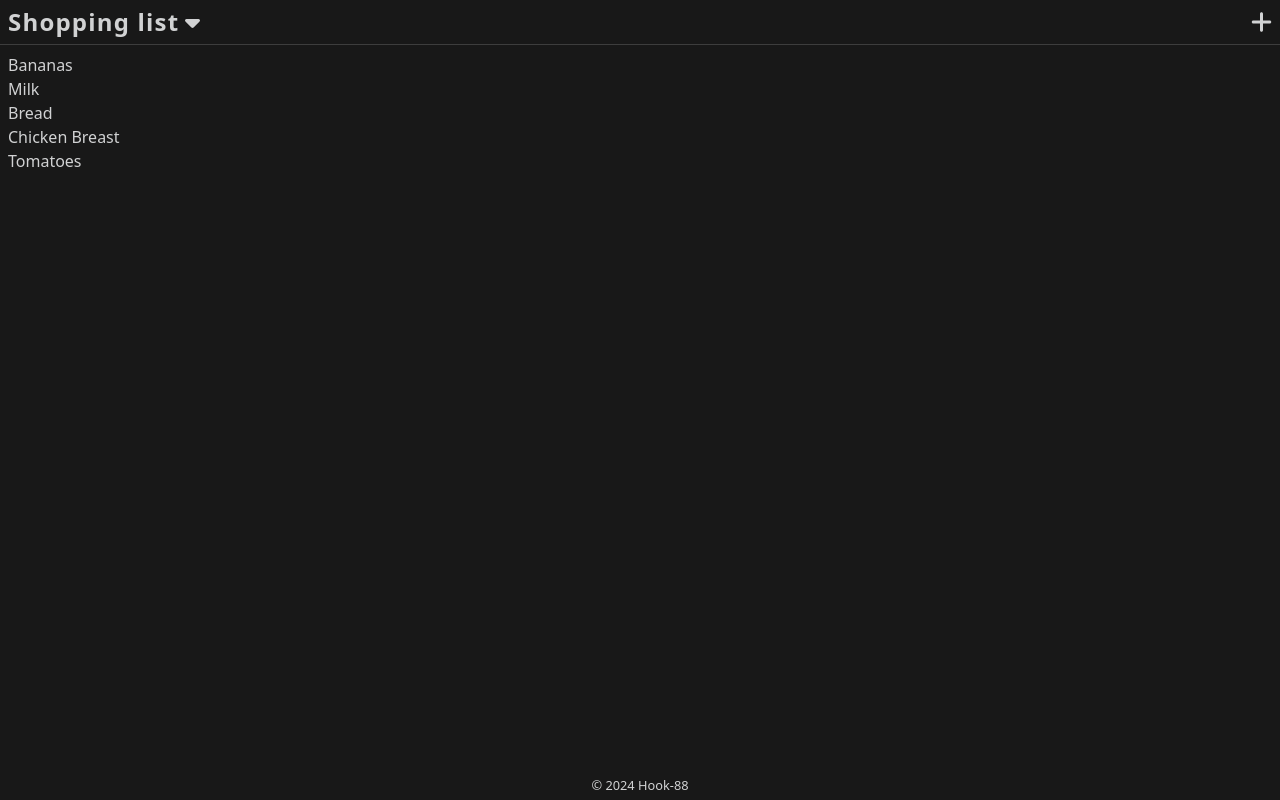
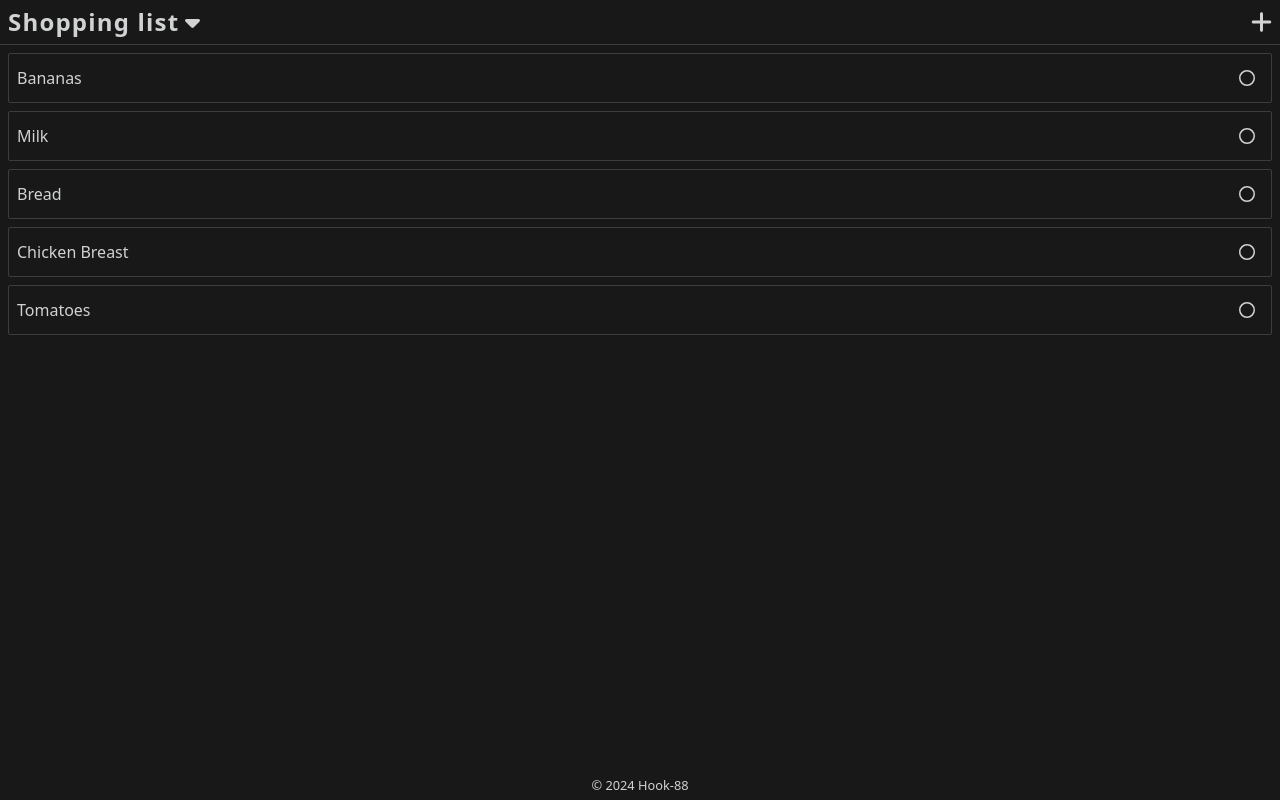
Before and after one commit to Hook-88/shopping-list, a Vue app: page / in a window 1280 px wide. Built offline with nearby package versions, Linux system fonts and the light colour scheme; the HTML template or start-up script is replaced by a standard one.

Commit message:
improved styles

```diff
--- a/src/views/HomeView.vue
+++ b/src/views/HomeView.vue
@@ -7,6 +7,7 @@ import BaseButton from '@/components/buttons/BaseButton.vue';
 import { onMounted } from 'vue';
 import { useShoppingListStore } from '@/stores/shoppingList';
 import { GROCERYITEMS } from '@/data/shoppingList';
+import { faCircle } from '@fortawesome/free-regular-svg-icons';
 
 const shoppingListStore = useShoppingListStore()
 
@@ -25,8 +26,14 @@ onMounted(() => {
     </BaseButton>
   </header>
   <main class="grow flex flex-col px-2">
-    <ul v-if="shoppingListStore.shoppingItems && shoppingListStore.shoppingItems.length > 0">
-      <li v-for="item in shoppingListStore.shoppingItems" :key="item.id">{{ item.name }}</li>
+    <ul v-if="shoppingListStore.shoppingItems && shoppingListStore.shoppingItems.length > 0" class="space-y-2">
+      <li v-for="item in shoppingListStore.shoppingItems" :key="item.id"
+        class="pl-2 border border-ash/20 rounded-xs flex items-center">
+        {{ item.name }}
+        <BaseButton class="ml-auto py-4 px-4 flex items-center">
+          <FontAwesomeIcon :icon="faCircle" />
+        </BaseButton>
+      </li>
     </ul>
     <BaseButton v-else button-type="action">Add new item</BaseButton>
 
```
